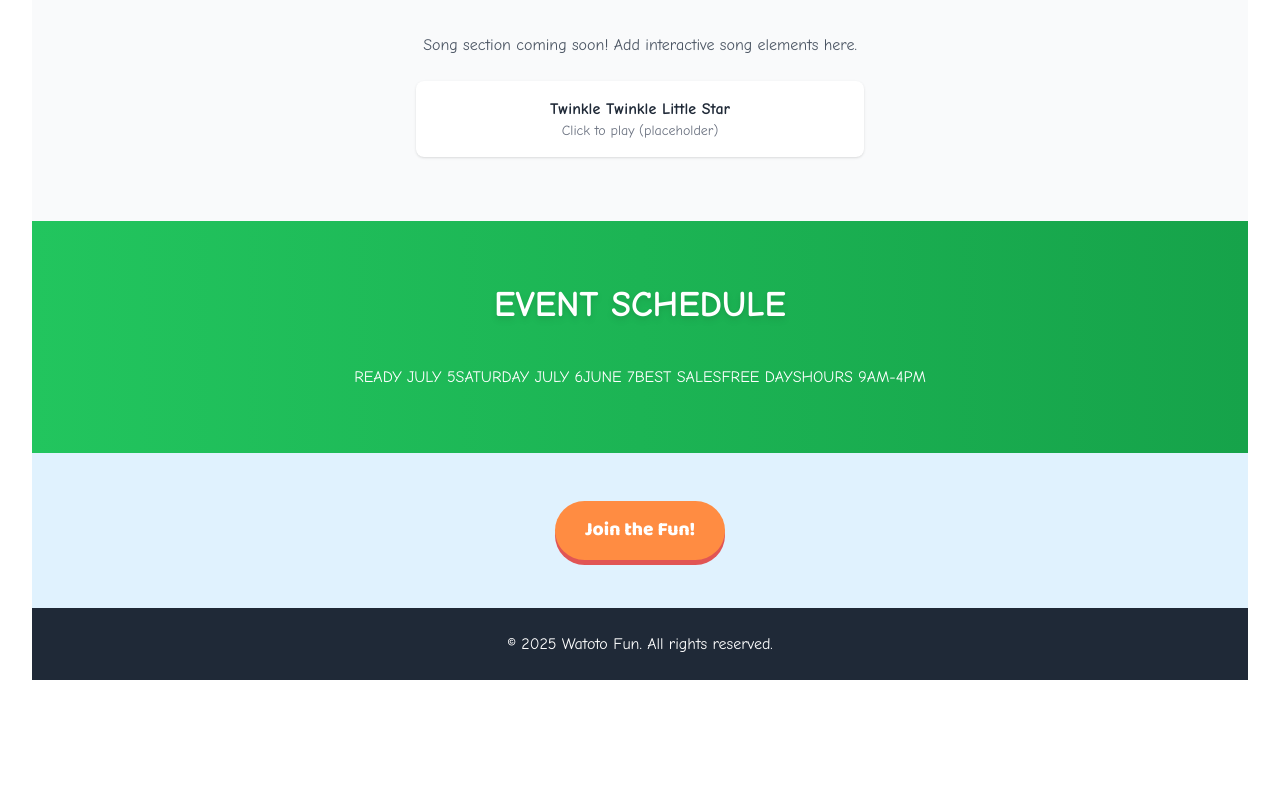
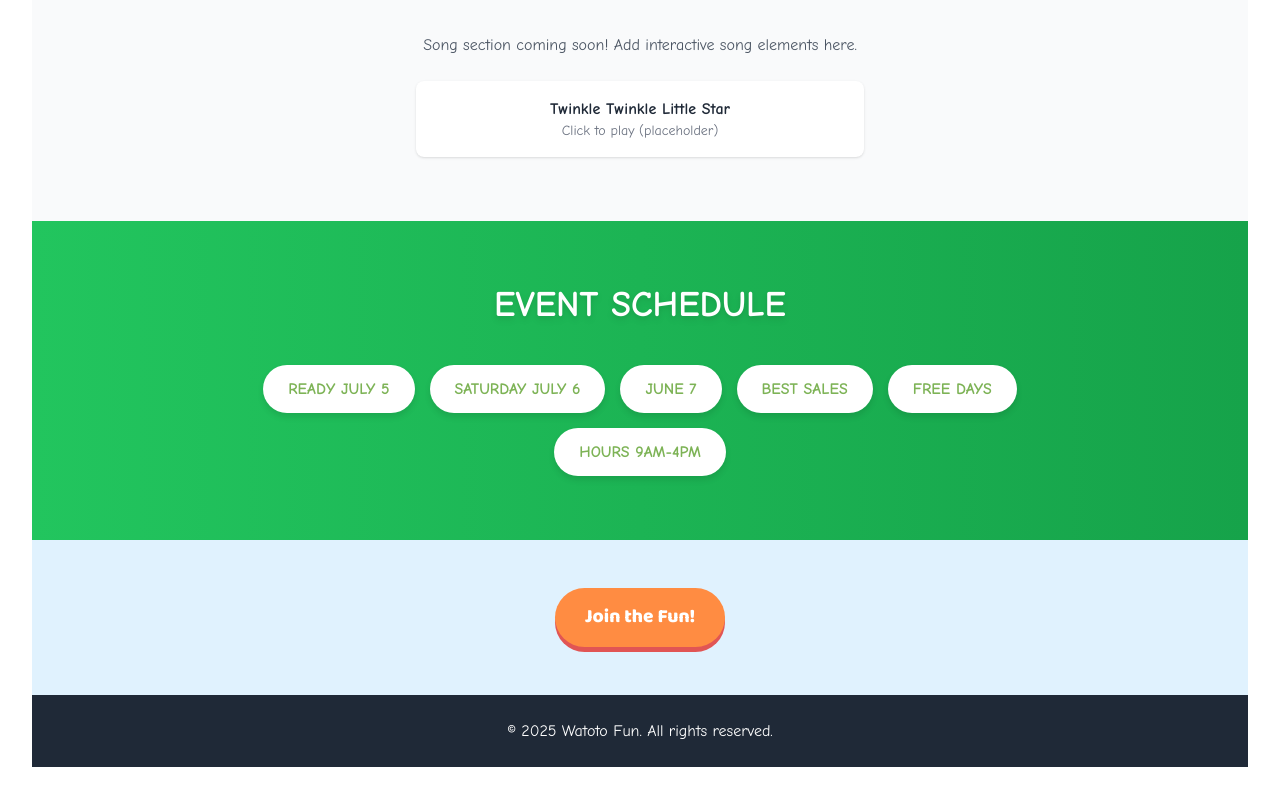
Before and after one commit to dsillydude/watoto.fun, a React (Vite) app: page / in a window 1280 px wide. Shown: the part 1486-2285 px from the top of the page. Before the commit the page ends 2198 px from the top, so only its background shows below. Built offline with nearby package versions, Linux system fonts and the light colour scheme.

Commit message:
Update KidCampStyles.css

```diff
--- a/src/KidCampStyles.css
+++ b/src/KidCampStyles.css
@@ -1,13 +1,26 @@
-/* KidCampStyles.css */
+/* Base Styles */
 :root {
   --main-blue: #4D9DE0;
   --main-orange: #FF8C42;
   --accent-red: #E15554;
   --light-yellow: #FFEE88;
   --grass-green: #7DB356;
+  --purple: #9B5DE5;
 }
 
-/* Animated Header */
+/* Animations */
+@keyframes pulse {
+  0% { transform: scale(1); }
+  100% { transform: scale(1.05); }
+}
+
+@keyframes float {
+  0% { transform: translateX(0) translateY(0); }
+  50% { transform: translateX(50px) translateY(-20px); }
+  100% { transform: translateX(0) translateY(0); }
+}
+
+/* Header Styles */
 .kidcamp-header {
   background: linear-gradient(135deg, var(--main-blue), var(--grass-green));
   padding: 20px 0 100px;
@@ -85,6 +98,57 @@
   margin-bottom: 15px;
 }
 
+/* Video Grid */
+.video-grid {
+  display: grid;
+  grid-template-columns: repeat(auto-fill, minmax(250px, 1fr));
+  gap: 30px;
+  margin: 40px auto;
+  max-width: 1200px;
+}
+
+.video-card {
+  background: white;
+  border-radius: 15px;
+  overflow: hidden;
+  box-shadow: 0 5px 15px rgba(0,0,0,0.1);
+  transition: all 0.3s;
+}
+
+.video-card:hover {
+  transform: scale(1.05);
+  box-shadow: 0 10px 25px rgba(0,0,0,0.2);
+}
+
+/* Event Schedule Section */
+.schedule-buttons-container {
+  display: flex;
+  flex-wrap: wrap;
+  justify-content: center;
+  gap: 15px;
+  margin-top: 30px;
+}
+
+.schedule-button {
+  background: white;
+  color: var(--grass-green);
+  padding: 12px 25px;
+  border-radius: 50px;
+  font-weight: 800;
+  font-size: 1rem;
+  border: none;
+  cursor: pointer;
+  transition: all 0.3s ease;
+  box-shadow: 0 4px 6px rgba(0,0,0,0.1);
+}
+
+.schedule-button:hover {
+  transform: translateY(-3px);
+  box-shadow: 0 6px 12px rgba(0,0,0,0.15);
+  background: var(--light-yellow);
+  color: var(--accent-red);
+}
+
 /* CTA Button */
 .cta-button {
   background: var(--main-orange);
@@ -105,14 +169,49 @@
   box-shadow: 0 2px 0 var(--accent-red);
 }
 
-/* Animations */
-@keyframes pulse {
-  0% { transform: scale(1); }
-  100% { transform: scale(1.05); }
+/* Dark Mode Adjustments */
+.dark .activity-card {
+  background: #2d3748;
+  color: #f7fafc;
 }
 
-@keyframes float {
-  0% { transform: translateX(0) translateY(0); }
-  50% { transform: translateX(50px) translateY(-20px); }
-  100% { transform: translateX(0) translateY(0); }
+.dark .video-card {
+  background: #2d3748;
 }
+
+.dark .schedule-button {
+  background: #2d3748;
+  color: white;
+}
+
+.dark .schedule-button:hover {
+  background: var(--light-yellow);
+  color: var(--accent-red);
+}
+
+/* Mobile Responsiveness */
+@media (max-width: 768px) {
+  .header-title {
+    font-size: 2.5rem;
+  }
+
+  .logo-circle {
+    width: 150px;
+    height: 150px;
+  }
+
+  .activities-grid,
+  .video-grid {
+    grid-template-columns: 1fr;
+    gap: 20px;
+  }
+
+  .schedule-buttons-container {
+    gap: 10px;
+  }
+
+  .schedule-button {
+    padding: 10px 20px;
+    font-size: 0.9rem;
+  }
+}
```
